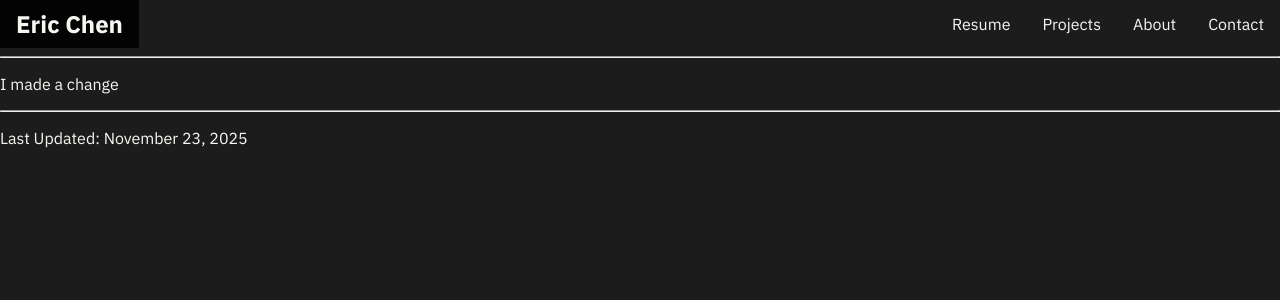
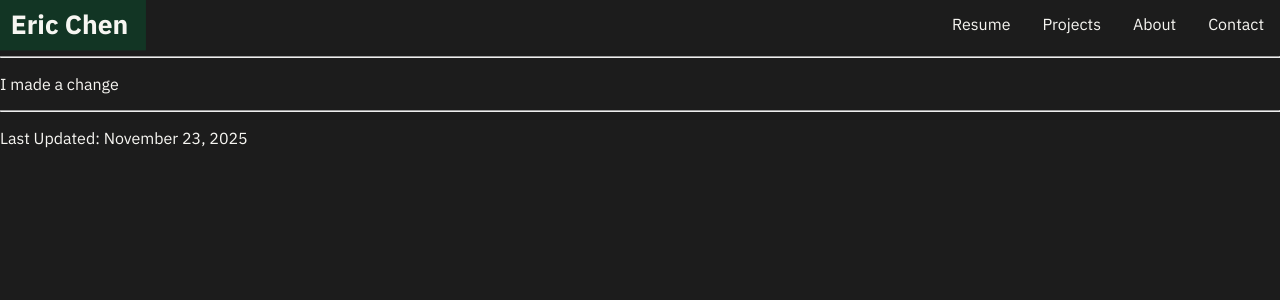
Before and after one commit to ericjchen21/ericjchen21.github.io, a Jekyll site: the page built from index.md, in a window 1280 px wide. Shown: the top 300 px of the page. Built offline with Jekyll 4.4.1, drawn with Linux system fonts in a browser that asks for light colours; comment, search, counter and statistics services are not loaded.

Commit message:
header and navbar

```diff
--- a/_includes/header.html
+++ b/_includes/header.html
@@ -45,7 +45,7 @@
     style="display: none"
   >
     <div class="sidebar-header">
-      <span class="sidebar-title">Menu</span>
+      <span class="sidebar-title page-link">Home</span>
       <button @click="open = false" aria-label="Close menu">
         <svg
           xmlns="http://www.w3.org/2000/svg"
--- a/_sass/header/_header.scss
+++ b/_sass/header/_header.scss
@@ -15,7 +15,7 @@
     justify-content: space-between;
     align-items: center;
 
-    height: 48px;
+    height: 3rem;
   }
 
   .page-link {
@@ -25,24 +25,36 @@
     display: inline-flex;
     align-items: center; /* Centers text vertically */
 
+    padding-left: 1rem;
+    padding-right: 1rem;
+
+    height: 100%;
+
     @media (min-width: $mobile-breakpoint) {
-      padding-left: 16px;
-      padding-right: 16px;
-      height: 100%;
       justify-content: center; /* Centers text horizontally */
     }
 
+    @media (max-width: $mobile-breakpoint) {
+      padding-top: 1rem;
+      padding-bottom: 1rem;
+    }
+
     &:hover {
-      background-color: darken($bg-color, 10%);
+      // background-color: darken($bg-color, 5%);
+      background-color: #123524;
+      transform: scale(1.1);
     }
   }
 
   .site-title {
+    text-decoration: none;
+    color: var(--text-color);
+
     font-size: 1.5rem;
     font-weight: bold;
 
-    padding-left: 16px;
-    padding-right: 16px;
+    padding-left: 1rem;
+    padding-right: 1rem;
   }
 
   // 2. Desktop Nav Styling
@@ -57,11 +69,16 @@
 
   // 3. Mobile Trigger Styling
   .mobile-nav {
+    @include clear-all;
     background: none;
-    border: none;
     cursor: pointer;
-    color: var(--text-color);
     display: block;
+
+    height: 100%;
+    padding-left: 1rem;
+    padding-right: 1rem;
+
+    align-items: center; /* Centers text vertically */
 
     @media (min-width: $mobile-breakpoint) {
       display: none; // Hide on desktop
@@ -89,6 +106,7 @@
 }
 
 .mobile-sidebar {
+  @include clear-all;
   position: fixed;
   top: 0;
   right: 0;
@@ -96,7 +114,8 @@
   height: 100vh;
   background: var(--bg-color);
   z-index: 999;
-  padding: 1.5rem;
+  // padding-left: 1rem;
+  // padding-right: 2rem;
   display: flex;
   flex-direction: column;
 
@@ -112,28 +131,34 @@
   }
 
   .sidebar-header {
+    @include clear-all;
     display: flex;
     justify-content: space-between;
     align-items: center;
-    // margin-bottom: 2rem;
+
+    height: 3rem;
 
     .sidebar-title {
+      @include clear-all;
       font-weight: bold;
-      // font-size: 1.2rem;
+      font-size: 1.5rem;
+      padding-left: 1rem;
+      padding-right: 1rem;
     }
 
     button {
       @include clear-all;
-      background: none;
-      border: none;
       cursor: pointer;
+
+      padding-left: 1rem;
+      padding-right: 1rem;
+      height: 100%;
     }
   }
 
   .sidebar-links {
     display: flex;
     flex-direction: column;
-    // gap: 1.5rem;
 
     a {
       text-decoration: none;
--- a/assets/css/style.scss
+++ b/assets/css/style.scss
@@ -12,6 +12,7 @@
   margin: 0;
   padding: 0;
   border: 0;
+  background-color: inherit;
 }
 
 :root {
```
